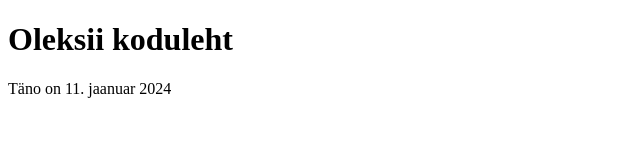
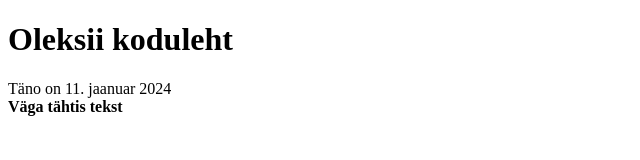
Before and after one commit to OLEKSIIRU/TarkavaraWebTestProject, a plain HTML site: page index.html in a window 1280 px wide. Shown: the whole page, without its empty margins (0-640 px from the left). Drawn offline with Linux system fonts and the light colour scheme.

Commit message:
text added

```diff
--- a/index.html
+++ b/index.html
@@ -7,6 +7,7 @@
 <body>
 <h1>Oleksii koduleht</h1>
 <div>Täno on 11. jaanuar 2024</div>
+<strong>Väga tähtis tekst</strong>
 
 </body>
 </html>
```
